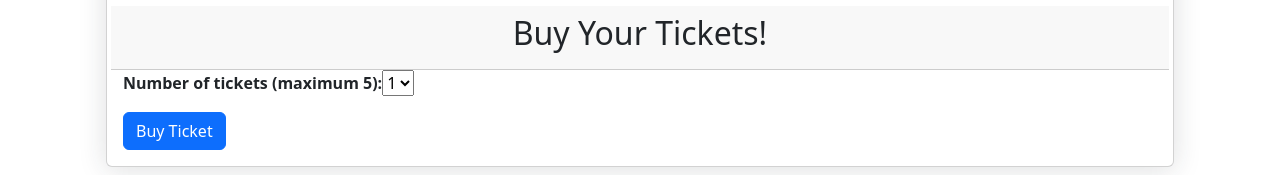
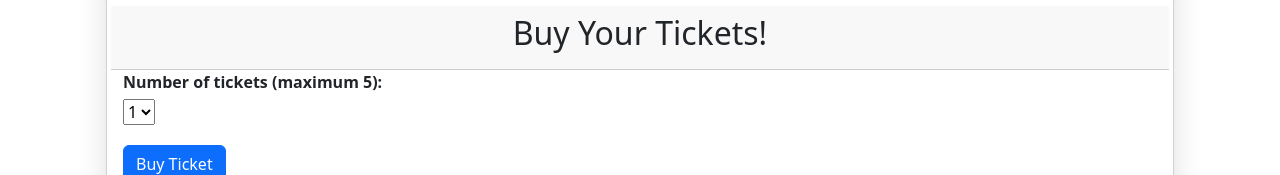
Before and after one commit to eugenelow13/OOP_Project, a Vue app in the folder oop-project/: page /intoeventview/1/1/1/1/1 in a window 1280 px wide. Shown: the part 612-787 px from the top of the page. Built offline with nearby package versions, Linux system fonts and the light colour scheme.

Commit message:
Slight formatting IntoEventView

```diff
--- a/oop-project/src/pages/IntoEventView.vue
+++ b/oop-project/src/pages/IntoEventView.vue
@@ -54,13 +54,20 @@
               </div>
 
               <div class="col-md-6" style="text-align:left;">
-                <p>
+                  <div class="form-group">
+                    <label for="selectedNumber">Number of tickets (maximum 5):</label>
+                    <select v-model="selectedNumber">
+                      <option v-for="number in numbers" :key="number" :value="number">{{ number }}</option>
+                    </select>
+                  </div>
+                  <button @click=handleConfirm() class="btn btn-primary" type="button">Buy Ticket</button>
+                <!--<p>
                   <strong>Number of tickets (maximum 5):</strong>
                   <select v-model="selectedNumber">
                     <option v-for="number in numbers" :key="number" :value="number">{{ number }}</option>
                   </select>
-                </p>
-                <button @click=handleConfirm() class="btn btn-primary" type="button">Buy Ticket</button>
+                </p>-->
+
               </div>
 
             </div>
```
